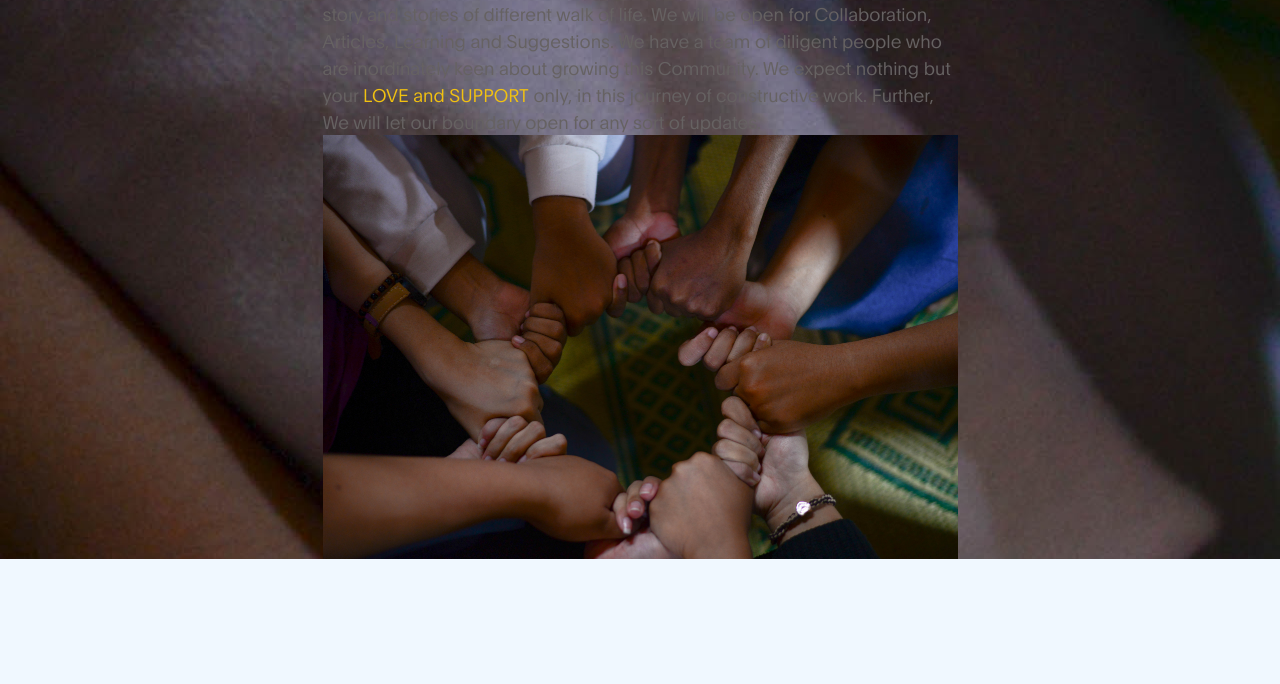
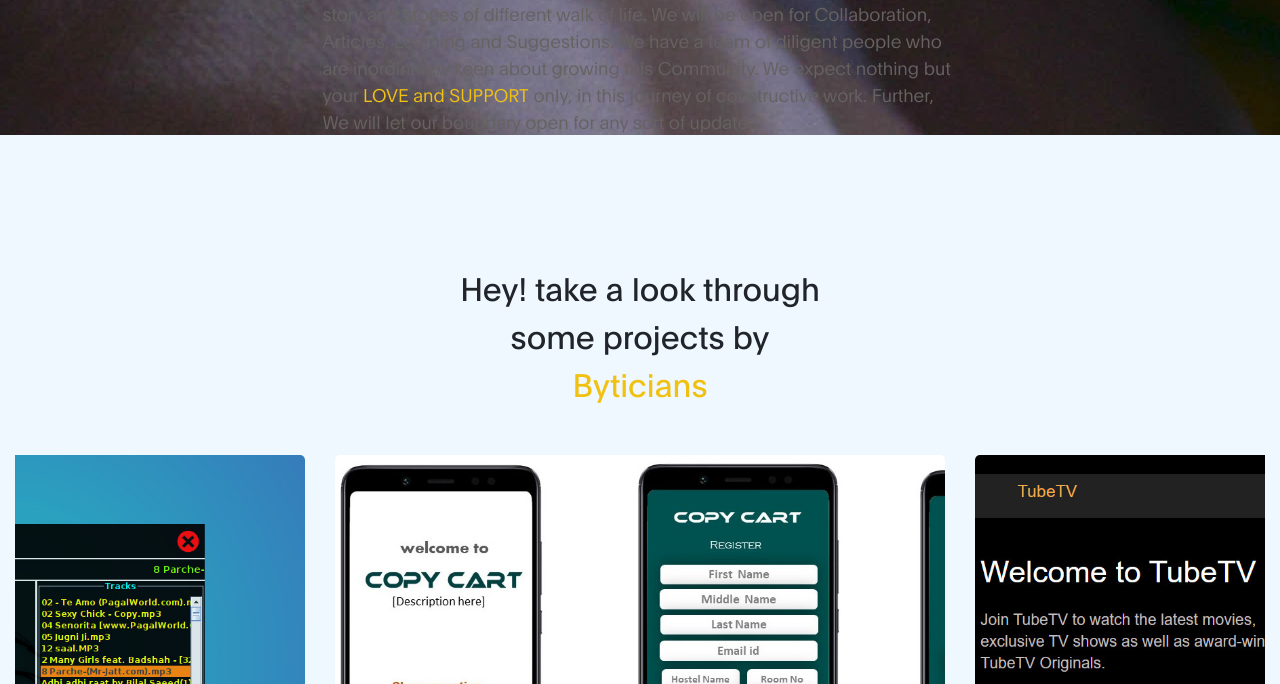
Before and after one commit to Byticians/web, a plain HTML site: page index.html in a window 1280 px wide. Shown: the part 963-1647 px from the top of the page. Drawn offline with Linux system fonts and the light colour scheme.

Commit message:
Update index.html

```diff
--- a/index.html
+++ b/index.html
@@ -115,10 +115,7 @@
                               <p class="mb-0" data-aos="fade-up">The community, <strong>BYTICIANS</strong> is working in the field of Information Technology, to bring enthusiastic people with the intention of <strong>LEARNING AND INNOVATING TOGETHER</strong>. We put our endeavour to organise different technical Quiz, Exams, Codings, Projects and Videos. The community is not limited to its work to here only BUT also we keep inspiring you through our story and stories of different walk of life. We will be open for Collaboration, Articles, Learning and Suggestions. We have a team of diligent people who are inordinately keen about growing this Community. We expect nothing but your <strong>LOVE and SUPPORT</strong> only, in this journey of constructive work. Further, We will let our boundary open for any sort of updates.</p>
                          </div>
 
-                         <div class="about-image" data-aos="fade-up" data-aos-delay="200">
 
-                              <img src="images/unity.jpg" class="img-fluid" alt="unity">
-                         </div>
                     </div>
 
                </div>
```
